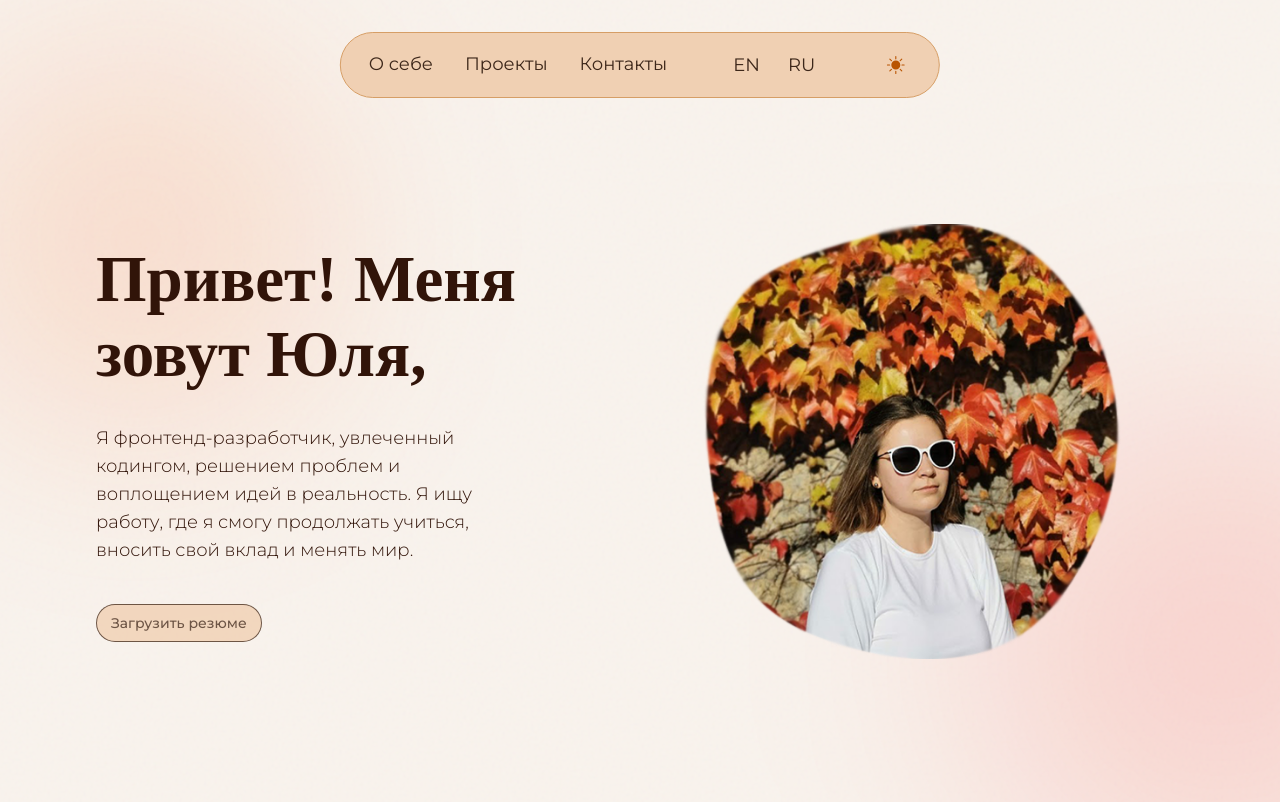
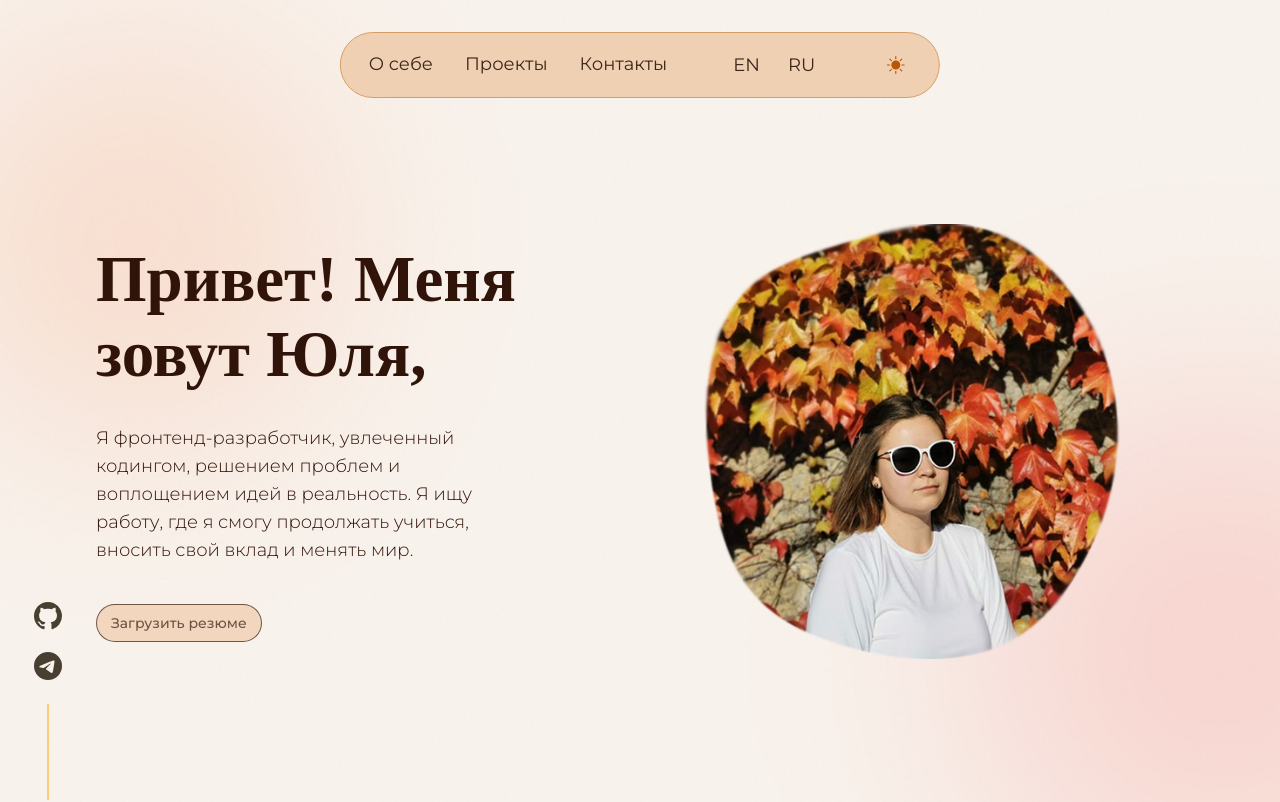
Before and after one commit to MyOwnWorstEnemy-remix/portfolio, a React (Vite) app: page / in a window 1280 px wide. Shown: the top 802 px of the page. Built offline with nearby package versions, Linux system fonts and the light colour scheme; a web font is replaced by a local one.

Commit message:
Social icons and sidebar

```diff
--- a/src/components/blocks/contacts.jsx
+++ b/src/components/blocks/contacts.jsx
@@ -1,6 +1,7 @@
 import { useTranslation } from "react-i18next";
 import { useFont } from "../../hooks/hooks";
 import SectionTitle from "../ui/section-title";
+import SocialIcon from "../ui/social-icon";
 import { HiOutlineMail } from "react-icons/hi";
 import { BsGithub, BsTelegram } from "react-icons/bs";
 
@@ -44,22 +45,8 @@ function Contacts () {
                             {t("contact.socialMedia")}
                         </p>
                         <div className="flex space-x-3">
-                            <a
-                                href="https://github.com/MyOwnWorstEnemy-remix"
-                                target="_blank"
-                                rel="noopener noreferrer"
-                                className="w-9 h-9 rounded-full bg-[#ffa700]/15 dark:bg-[#ffffff0c] flex items-center justify-center text-[#1b1202]/80 dark:text-white/50 hover:text-[#1b1202] dark:hover:text-white hover:bg-[#ffa700]/20 dark:hover:bg-[#ffffff12] transition-all duration-300 hover:scale-110"
-                            >
-                                <BsGithub />
-                            </a>
-                            <a
-                                href="https://t.me/Ulia_Litvinenko"
-                                target="_blank"
-                                rel="noopener noreferrer"
-                                className="w-9 h-9 rounded-full bg-[#ffa700]/15 dark:bg-[#ffffff0c] flex items-center justify-center text-[#1b1202]/80 dark:text-white/50 hover:text-[#1b1202] dark:hover:text-white hover:bg-[#ffa700]/20 dark:hover:bg-[#ffffff12] transition-all duration-300 hover:scale-110"
-                            >
-                                <BsTelegram />
-                            </a>
+                            <SocialIcon href={"https://github.com/MyOwnWorstEnemy-remix"} bgColor={"bg-[#ffa700]/15 dark:bg-[#ffffff0c]"} icon={<BsGithub />} />
+                            <SocialIcon href={"https://t.me/Ulia_Litvinenko"} bgColor={"bg-[#ffa700]/15 dark:bg-[#ffffff0c]"} icon={<BsTelegram />} />
                         </div>
                     </div>
                 </div>
--- a/src/components/blocks/footer.jsx
+++ b/src/components/blocks/footer.jsx
@@ -4,7 +4,7 @@ function Footer () {
     const {t, i18n} = useTranslation();
 
     return (
-        <footer className="mt-10 w-full mx-auto">
+        <footer className="mt-10 w-6/10 mx-auto">
             <div className="pt-8 border-t border-[#ff000020] dark:border-white/5 text-center">
                 <p className="text-[#311409]/80 dark:text-white/40 text-xs">
                     &copy; {new Date().getFullYear()} {t("copyright")}
--- /dev/null
+++ b/src/components/blocks/social-sidebar.jsx
@@ -0,0 +1,20 @@
+import SocialIcon from '../ui/social-icon';
+import { BsGithub, BsTelegram } from "react-icons/bs";
+
+const SocialSidebar = () => {
+  return (
+    <div className='hidden lg:flex fixed bottom-0 left-0 xl:left-5 p-2.5 pb-0 z-10 flex-col items-center gap-5'>
+      <ul className='flex flex-col gap-3.5 items-center'>
+        <li>
+            <SocialIcon href={"https://github.com/MyOwnWorstEnemy-remix"} bgColor={"bg-transparent"} icon={<BsGithub className='w-7 h-7' />} />
+        </li>
+        <li>
+           <SocialIcon href={"https://t.me/Ulia_Litvinenko"} bgColor={"bg-transparent"} icon={<BsTelegram className='w-7 h-7' />} />
+        </li>
+      </ul>
+      <div className='w-0.5 h-24 bg-[#ffa700]/50 dark:bg-white/20'></div>
+    </div>
+  );
+};
+
+export default SocialSidebar;
--- a/src/components/pages/main.jsx
+++ b/src/components/pages/main.jsx
@@ -1,4 +1,5 @@
-import Header from "../blocks/header"
+import Header from "../blocks/header";
+import SocialSidebar from "../blocks/social-sidebar";
 import Hero from "../blocks/hero";
 import About from "../blocks/about";
 import Projects from "../blocks/projects";
@@ -27,6 +28,7 @@ function MainPage () {
                         <Projects />
                         <Contacts />
                     </main>
+                    <SocialSidebar />
                     <Footer />
                 </div>
             </div>
--- /dev/null
+++ b/src/components/ui/social-icon.jsx
@@ -0,0 +1,14 @@
+function SocialIcon ({bgColor, icon, href}) {
+    return (
+        <a
+            href={href}
+            target="_blank"
+            rel="noopener noreferrer"
+            className={`w-9 h-9 rounded-full ${bgColor} flex items-center justify-center text-[#1b1202]/80 dark:text-white/50 hover:text-[#1b1202] dark:hover:text-white hover:bg-[#ffa700]/20 dark:hover:bg-[#ffffff12] transition-all duration-300 hover:scale-110`}
+        >
+            {icon}
+        </a>
+    )
+}
+
+export default SocialIcon;
```
